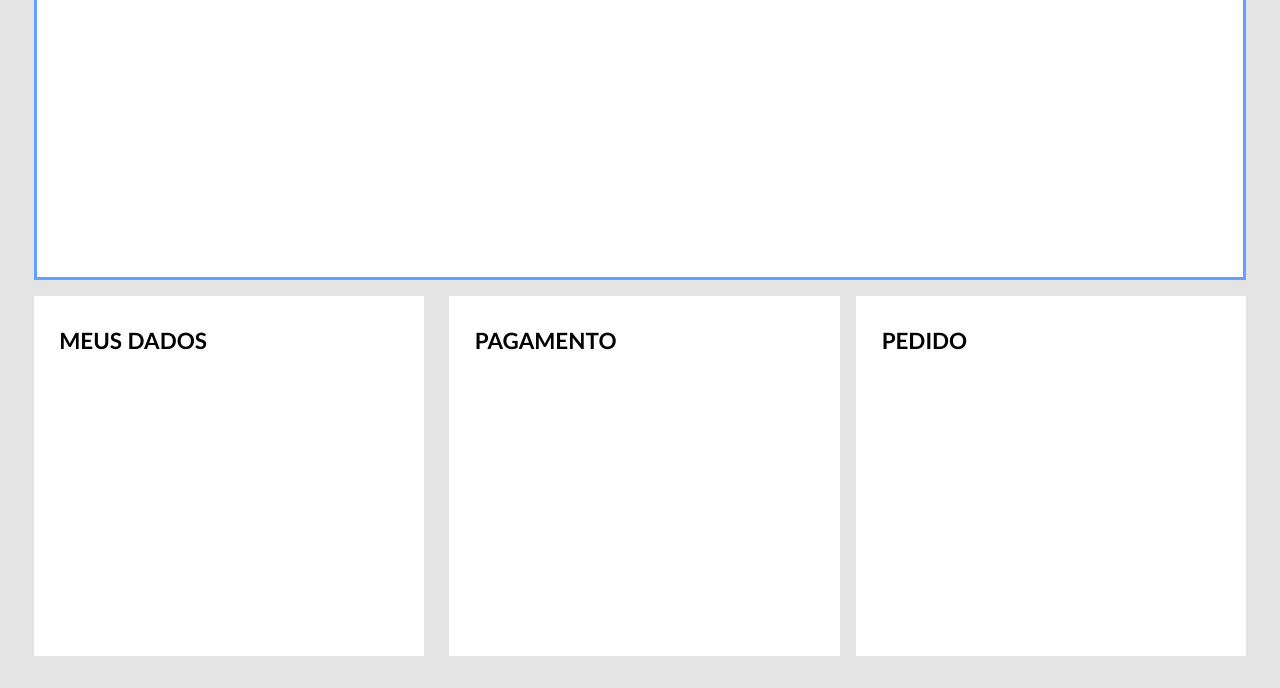
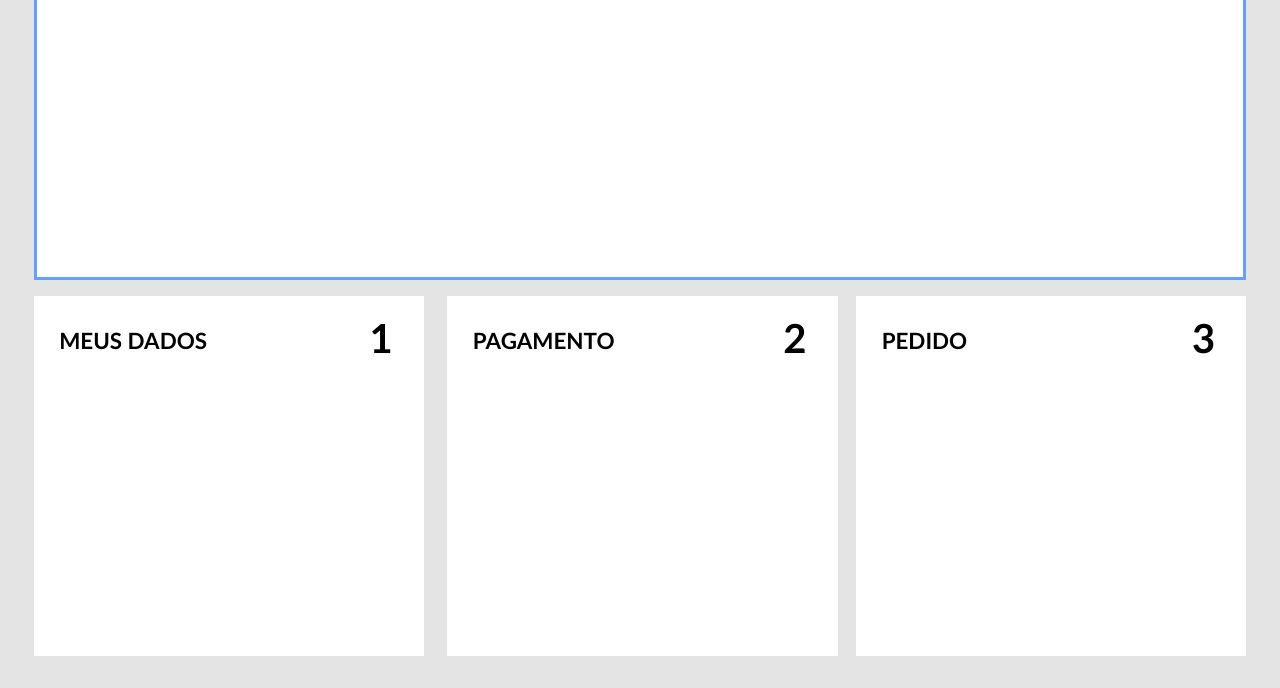
Before and after one commit to csiqueirasilva/pure-html-css-js-ui, a plain HTML site: page index.html in a window 1280 px wide. Shown: the part 112-800 px from the top of the page. Drawn offline with Linux system fonts and the light colour scheme.

Commit message:
Added .child-container-number

```diff
--- a/index.html
+++ b/index.html
@@ -11,12 +11,15 @@
 			</div>
 			<div class="child-container container-payflow">
 				<h1 class="container-subtitle">MEUS DADOS</h1>
+				<div class="child-container-number">1</div>
 			</div>
 			<div class="child-container container-payflow">
 				<h1 class="container-subtitle">PAGAMENTO</h1>
+				<div class="child-container-number">2</div>
 			</div>
 			<div class="child-container container-payflow">
 				<h1 class="container-subtitle">PEDIDO</h1>
+				<div class="child-container-number">3</div>
 			</div>
 		</div>
 		<script src="script.js"></script>
--- a/main.css
+++ b/main.css
@@ -41,6 +41,15 @@ body {
 	padding-bottom: 2vh;
 	margin-bottom: 2vh;
 	height: 41vh;
+	position: relative;
+}
+
+.child-container-number {
+	position: absolute;
+	font-weight: 900;
+	font-size: 2.5em;
+	right: 8%;
+	top: 5%;
 }
 
 .container-payflow {
@@ -49,7 +58,7 @@ body {
 }
 
 .container-payflow:nth-of-type(3) {
-	margin-left: 1.65vw;
+	margin-left: 1.5vw;
 }
 
 .container-payflow:last-child {
```
